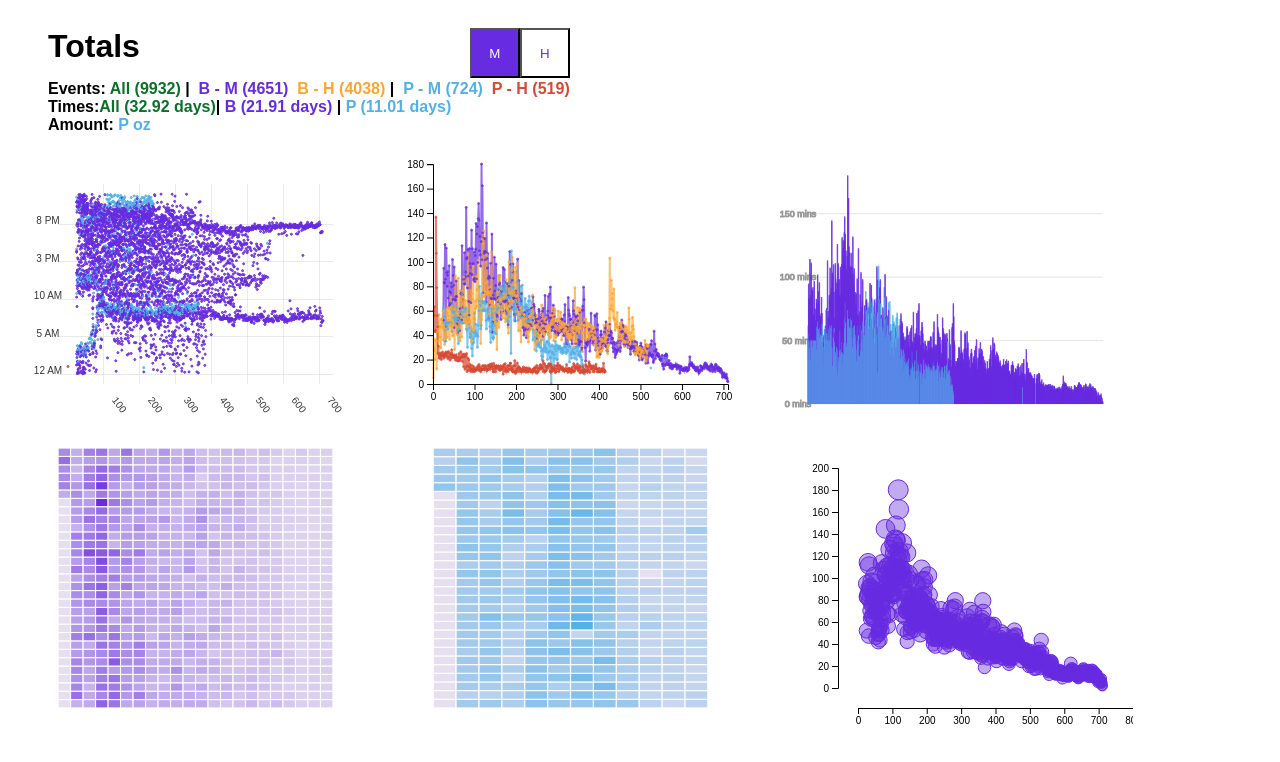
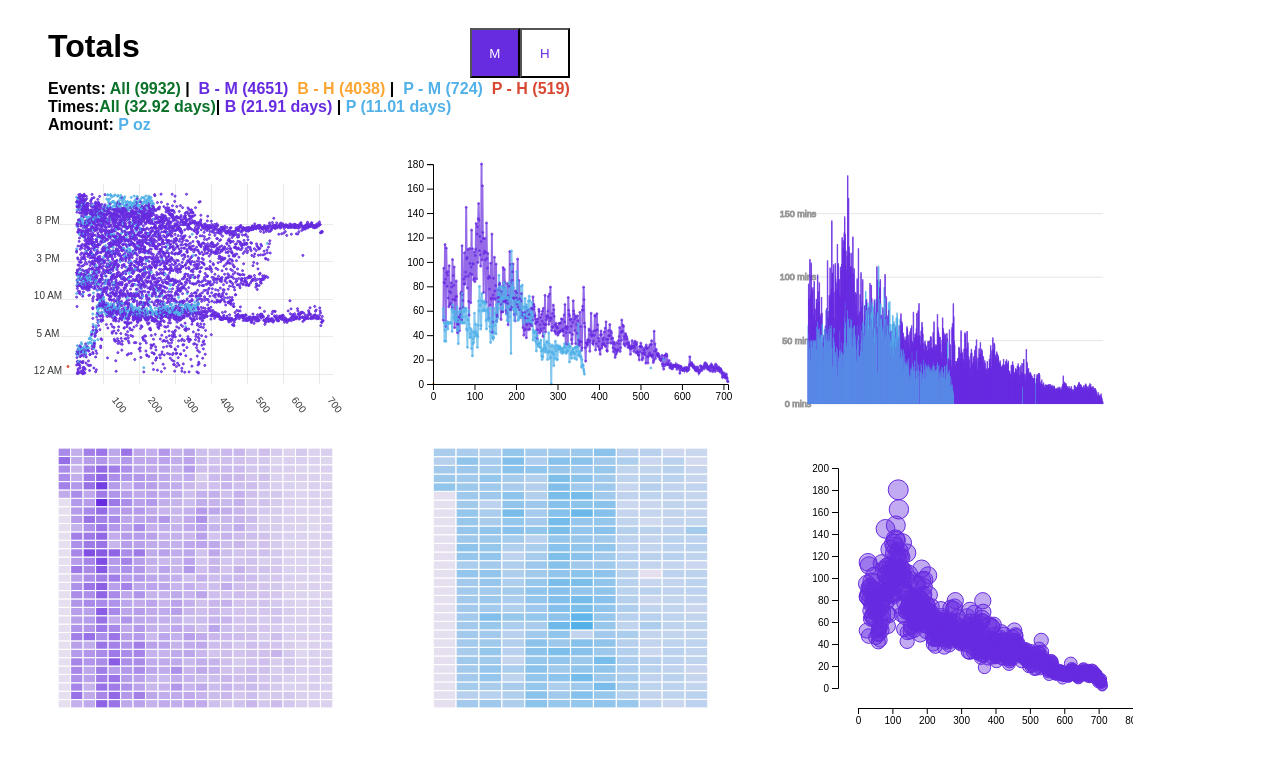
Before and after one commit to legaudinier/data-visualization, a React (Vite) app: page / in a window 1280 px wide. Shown: the top 762 px of the page. Built offline with nearby package versions, Linux system fonts and the light colour scheme.

Commit message:
Toggle for H for line chart working

```diff
--- a/src/App.tsx
+++ b/src/App.tsx
@@ -134,7 +134,7 @@ function App() {
             className="svgContainer">
             <LineChart
               dataToggleM={pressedM ? 'M' : ''}
-              dataToggleH={pressedM ? 'H' : ''}
+              dataToggleH={pressedH ? 'H' : ''}
               width={375}
               height={300}
               circleSize={1}
--- a/src/lineChart/LineChart.tsx
+++ b/src/lineChart/LineChart.tsx
@@ -90,28 +90,15 @@ export const LineChart = ({
     // M Data //
     const lineBuilder = lineBuilderMain('totals');
     const linePath = lineBuilder(data);
-    if (!linePath) {
-        return null;
-    }
-
     const pLineBuilder = lineBuilderMain('pTotals')
     const pLinePath = pLineBuilder(data);
-    if (!pLinePath) {
-        return null;
-    }
 
     // H Data //
     const lineBuilderH = lineBuilderMain('totals')
     const linePathH = lineBuilderH(dataH);
-    if (!linePathH) {
-        return null;
-    }
-
     const pLineBuilderH = lineBuilderMain('pTotals')
     const pLinePathH = pLineBuilderH(dataH);
-    if (!pLinePathH) {
-        return null;
-    }
+
 
     const circleBuilder = (data: any, fillColor: string, totalsKey: string, timeKey: string) => {
         return data.map((item: any,) => {
@@ -153,34 +140,38 @@ export const LineChart = ({
                     height={boundsHeight}
                     transform={`translate(${[MARGIN.left, MARGIN.top].join(',')})`}
                 >
+                    {linePath &&
                         <path
                             d={linePath}
                             stroke={bColor}
                             opacity={'0.7'}
                             fill="none"
                             strokeWidth={2}
-                    />
+                        />}
+                    {pLinePath &&
                         <path
                             d={pLinePath}
                             stroke={pColor}
                             opacity={'0.7'}
                             fill="none"
                             strokeWidth={2}
-                    />
+                        />}
+                    {linePathH &&
                         <path
                             d={linePathH}
                             stroke={bColorH}
                             opacity={'0.7'}
                             fill="none"
                             strokeWidth={2}
-                    />
+                        />}
+                    {pLinePathH &&
                         <path
                             d={pLinePathH}
                             stroke={pColorH}
                             opacity={'0.7'}
                             fill="none"
                             strokeWidth={2}
-                    />
+                        />}
                     {allCirclesBM}
                     {allCirclesPM}
                     {allCirclesBH}
```
Lines whose indentation alone changed are shown as unchanged.
